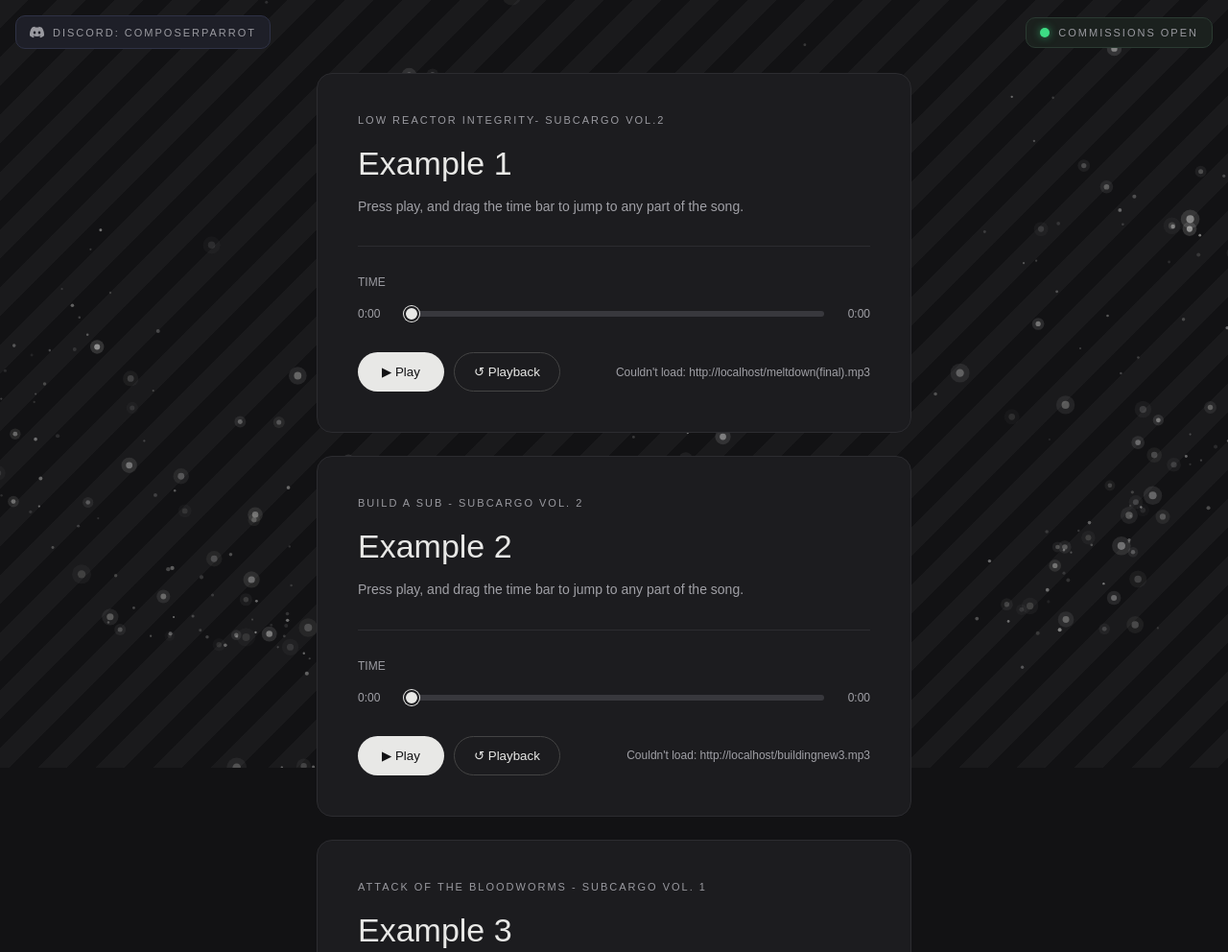
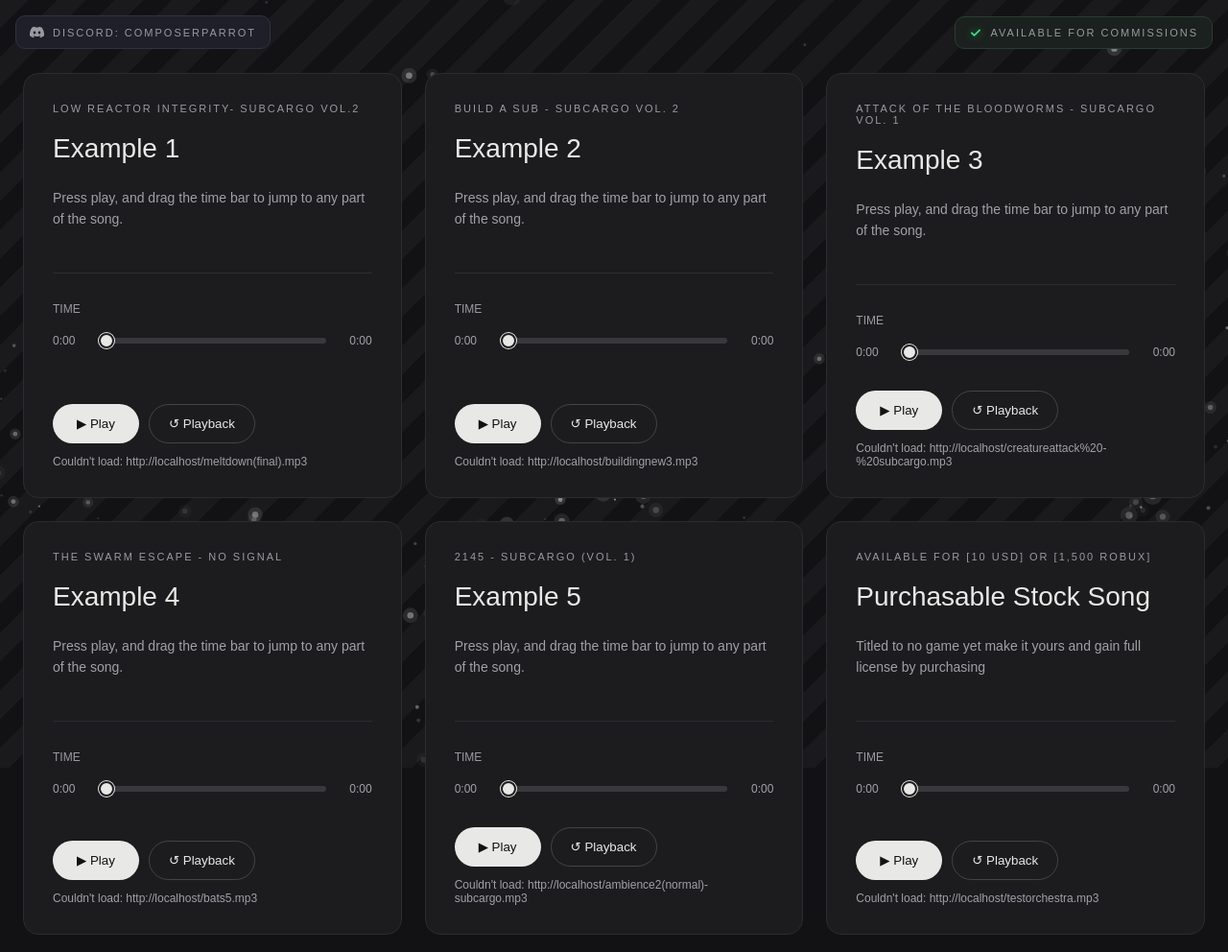
Before and after one commit to cparrot499/Quality_showcase, a plain HTML site: page index.html in a window 1280 px wide. Shown: the top 992 px of the page at 96% size. Drawn offline with Linux system fonts and the light colour scheme.

Commit message:
Update index.html

```diff
--- a/index.html
+++ b/index.html
@@ -87,19 +87,30 @@ body {
   flex-shrink: 0;
 }
 
-.dot-live {
-  width: 10px;
-  height: 10px;
-  border-radius: 50%;
-  background: #3ddc84;
-  box-shadow: 0 0 8px rgba(61, 220, 132, 0.6);
+.check-icon {
+  width: 14px;
+  height: 14px;
+  flex-shrink: 0;
+  color: #3ddc84;
+  filter: drop-shadow(0 0 4px rgba(61, 220, 132, 0.55));
+}
+
+/* Songs sit in a grid: 3 across on wide screens, 2 on medium, 1 on phones */
+.songs {
+  width: 100%;
+  max-width: 1280px;
+  display: grid;
+  grid-template-columns: repeat(3, 1fr);
+  gap: 24px;
 }
 
 .player {
+  display: flex;
+  flex-direction: column;
+  min-width: 0;
   width: 100%;
-  max-width: 620px;
   background: #1c1c1f;
-  padding: 42px;
+  padding: 30px;
   border: 1px solid #2c2c30;
   border-radius: 16px;
 }
@@ -112,7 +123,7 @@ body {
 }
 
 h1 {
-  font-size: 34px;
+  font-size: 28px;
   font-weight: 500;
   margin: 20px 0 10px;
 }
@@ -201,9 +212,11 @@ input[type="range"]:focus-visible::-webkit-slider-thumb { box-shadow: 0 0 0 3px
 
 .controls {
   display: flex;
+  flex-wrap: wrap;
   justify-content: space-between;
   align-items: center;
-  margin-top: 28px;
+  margin-top: auto;          /* keeps the buttons at the bottom so every box lines up */
+  padding-top: 28px;
   gap: 12px;
 }
 
@@ -246,11 +259,19 @@ input[type="range"]:focus-visible::-webkit-slider-thumb { box-shadow: 0 0 0 3px
   letter-spacing: 1px;
 }
 
+@media (max-width: 1020px) {
+  .songs { grid-template-columns: repeat(2, 1fr); }
+}
+
+@media (max-width: 660px) {
+  .songs { grid-template-columns: 1fr; }
+}
+
 @media (max-width: 480px) {
   body { padding-top: 112px; }   /* the two badges stack on narrow screens */
   .badge-open { margin-left: auto; }
   .player { padding: 25px; }
-  h1 { font-size: 28px; }
+  h1 { font-size: 26px; }
 }
 </style>
 </head>
@@ -261,8 +282,10 @@ input[type="range"]:focus-visible::-webkit-slider-thumb { box-shadow: 0 0 0 3px
 
 <div class="topbar">
   <div class="badge badge-discord"><svg class="discord-icon" viewBox="0 0 24 24" aria-hidden="true"><path fill="currentColor" d="M20.317 4.3698a19.7913 19.7913 0 00-4.8851-1.5152.0741.0741 0 00-.0785.0371c-.211.3753-.4447.8648-.6083 1.2495-1.8447-.2762-3.68-.2762-5.4868 0-.1636-.3933-.4058-.8742-.6177-1.2495a.077.077 0 00-.0785-.037 19.7363 19.7363 0 00-4.8852 1.515.0699.0699 0 00-.0321.0277C.5334 9.0458-.319 13.5799.0992 18.0578a.0824.0824 0 00.0312.0561c2.0528 1.5076 4.0413 2.4228 5.9929 3.0294a.0777.0777 0 00.0842-.0276c.4616-.6304.8731-1.2952 1.226-1.9942a.076.076 0 00-.0416-.1057c-.6528-.2476-1.2743-.5495-1.8722-.8923a.077.077 0 01-.0076-.1277c.1258-.0943.2517-.1923.3718-.2914a.0743.0743 0 01.0776-.0105c3.9278 1.7933 8.18 1.7933 12.0614 0a.0739.0739 0 01.0785.0095c.1202.099.246.1981.3728.2924a.077.077 0 01-.0066.1276 12.2986 12.2986 0 01-1.873.8914.0766.0766 0 00-.0407.1067c.3604.698.7719 1.3628 1.225 1.9932a.076.076 0 00.0842.0286c1.961-.6067 3.9495-1.5219 6.0023-3.0294a.077.077 0 00.0313-.0552c.5004-5.177-.8382-9.6739-3.5485-13.6604a.061.061 0 00-.0312-.0286zM8.02 15.3312c-1.1825 0-2.1569-1.0857-2.1569-2.419 0-1.3332.9555-2.4189 2.157-2.4189 1.2108 0 2.1757 1.0952 2.1568 2.419 0 1.3332-.9555 2.4189-2.1569 2.4189zm7.9748 0c-1.1825 0-2.1569-1.0857-2.1569-2.419 0-1.3332.9554-2.4189 2.1569-2.4189 1.2108 0 2.1757 1.0952 2.1568 2.419 0 1.3332-.946 2.4189-2.1568 2.4189Z"/></svg>Discord: ComposerParrot</div>
-  <div class="badge badge-open"><span class="dot-live"></span>Commissions open</div>
+  <div class="badge badge-open"><svg class="check-icon" viewBox="0 0 24 24" aria-hidden="true"><path d="M5 12.5l4.5 4.5L19 7.5" fill="none" stroke="currentColor" stroke-width="3" stroke-linecap="round" stroke-linejoin="round"/></svg>Available for commissions</div>
 </div>
+
+<div class="songs">
 
 <!-- ============ PLAYER 1 ============ -->
 <!-- data-file = file name, data-start = seconds into the song to begin at -->
@@ -390,6 +413,8 @@ input[type="range"]:focus-visible::-webkit-slider-thumb { box-shadow: 0 0 0 3px
     <span class="status">Ready</span>
   </div>
 </main>
+
+</div><!-- end of .songs -->
 
 <div class="footer">All songs are copyrighted (except subcargo vol. 1) for commercial use unless purchased</div>
 
```
